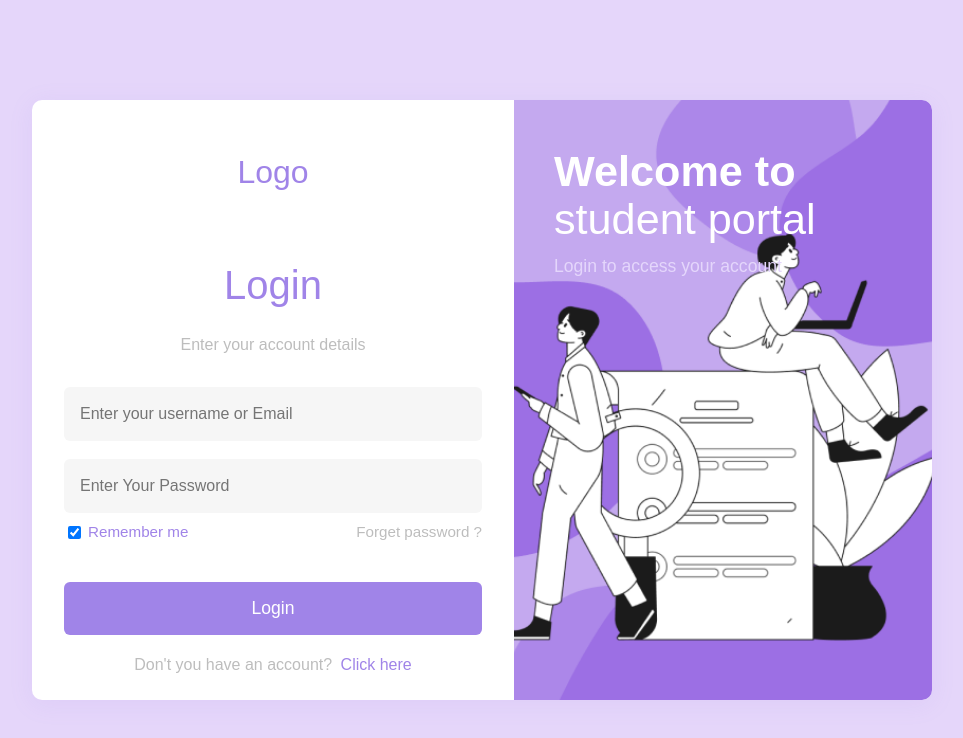
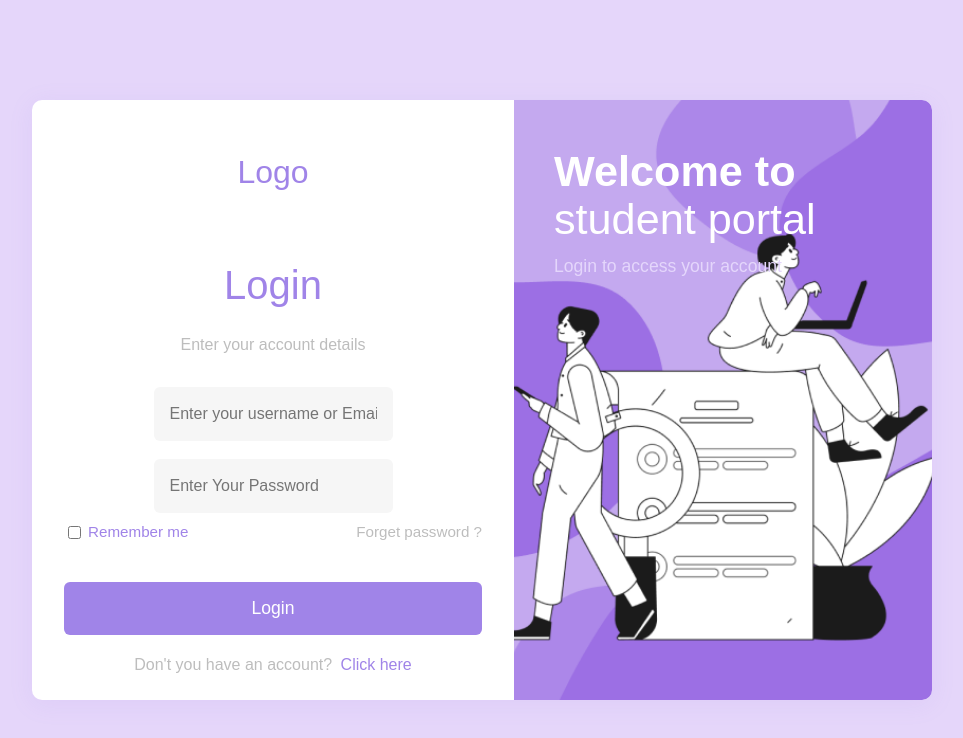
Before and after one commit to ASTRAGON1/Learn-Ease, a React (Vite) app in the folder client/: page /login in a window 1280 px wide. Shown: the top 738 px of the page, without its empty margins (158-1121 px from the left). Built offline with nearby package versions, Linux system fonts and the light colour scheme.

Commit message:
login page

```diff
--- a/client/src/pages/Login.jsx
+++ b/client/src/pages/Login.jsx
@@ -1,8 +1,107 @@
-import React from 'react';
+import React, { useState, useEffect } from 'react';
 import './login.css';
 import illustration from '../assets/image.png';
 
 const Login = () => {
+  const [formData, setFormData] = useState({
+    username: '',
+    password: '',
+    rememberMe: false
+  });
+  const [errors, setErrors] = useState({});
+  const [isLoading, setIsLoading] = useState(false);
+
+  /**
+   * Loads saved credentials from localStorage when component mounts
+   * If credentials exist, automatically fills the form and checks remember me
+   */
+  useEffect(() => {
+    const savedCredentials = localStorage.getItem('savedCredentials');
+    if (savedCredentials) {
+      const { username, password } = JSON.parse(savedCredentials);
+      setFormData(prev => ({
+        ...prev,
+        username,
+        password,
+        rememberMe: true
+      }));
+    }
+  }, []);
+
+  /**
+   * Handles changes in form inputs
+   * Updates form state and clears any existing errors for the changed field
+   * @param {Event} e - The change event from the input
+   */
+  const handleChange = (e) => {
+    const { name, value, type, checked } = e.target;
+    setFormData(prevState => ({
+      ...prevState,
+      [name]: type === 'checkbox' ? checked : value
+    }));
+    // Clear error when user starts typing
+    if (errors[name]) {
+      setErrors(prev => ({ ...prev, [name]: '' }));
+    }
+  };
+
+  /**
+   * Validates the form inputs
+   * Checks if username and password are not empty
+   * @returns {boolean} - Returns true if form is valid, false otherwise
+   */
+  const validateForm = () => {
+    const newErrors = {};
+    if (!formData.username.trim()) {
+      newErrors.username = 'Username or email is required';
+    }
+    if (!formData.password) {
+      newErrors.password = 'Password is required';
+    }
+    setErrors(newErrors);
+    return Object.keys(newErrors).length === 0;
+  };
+
+  /**
+   * Handles form submission
+   * Validates form, makes API call, and manages remember me functionality
+   * @param {Event} e - The submit event from the form
+   */
+  const handleSubmit = async (e) => {
+    e.preventDefault();
+
+    if (!validateForm()) {
+      return;
+    }
+
+    setIsLoading(true);
+    try {
+      // This is where your backend friend will add the API call
+      // Example:
+      // const response = await axios.post('/api/auth/login', formData);
+      // if (response.data.success) {
+      //   // Handle successful login
+      // }
+
+      // Handle remember me functionality
+      if (formData.rememberMe) {
+        localStorage.setItem('savedCredentials', JSON.stringify({
+          username: formData.username,
+          password: formData.password
+        }));
+      } else {
+        localStorage.removeItem('savedCredentials');
+      }
+
+      console.log('Form submitted:', formData);
+    } catch (error) {
+      console.error('Login error:', error);
+      setErrors({ submit: 'Login failed. Please try again.' });
+    } finally {
+      setIsLoading(false);
+    }
+  };
+
   return (
     <div className="login-bg">
       <div className="login-card">
@@ -10,16 +109,48 @@ const Login = () => {
           <div className="login-logo">Logo</div>
           <h1 className="login-title">Login</h1>
           <p className="login-subtitle">Enter your account details</p>
-          <form className="login-form">
-            <input type="text" placeholder="Enter your username or Email" className="login-input" />
-            <input type="password" placeholder="Enter Your Password" className="login-input" />
+          <form className="login-form" onSubmit={handleSubmit}>
+            <div className="input-group">
+              <input
+                type="text"
+                name="username"
+                value={formData.username}
+                onChange={handleChange}
+                placeholder="Enter your username or Email"
+                className={`login-input ${errors.username ? 'error' : ''}`}
+              />
+              {errors.username && <span className="error-message">{errors.username}</span>}
+            </div>
+            <div className="input-group">
+              <input
+                type="password"
+                name="password"
+                value={formData.password}
+                onChange={handleChange}
+                placeholder="Enter Your Password"
+                className={`login-input ${errors.password ? 'error' : ''}`}
+              />
+              {errors.password && <span className="error-message">{errors.password}</span>}
+            </div>
             <div className="login-options-row">
               <label className="remember-me">
-                <input type="checkbox" defaultChecked /> Remember me
+                <input
+                  type="checkbox"
+                  name="rememberMe"
+                  checked={formData.rememberMe}
+                  onChange={handleChange}
+                /> Remember me
               </label>
               <a href="#" className="forgot-password">Forget password ?</a>
             </div>
-            <button type="submit" className="login-btn">Login</button>
+            {errors.submit && <div className="error-message">{errors.submit}</div>}
+            <button
+              type="submit"
+              className="login-btn"
+              disabled={isLoading}
+            >
+              {isLoading ? 'Logging in...' : 'Login'}
+            </button>
           </form>
           <p className="register-link">
             Don't you have an account? <a href="#">Click here</a>
```
